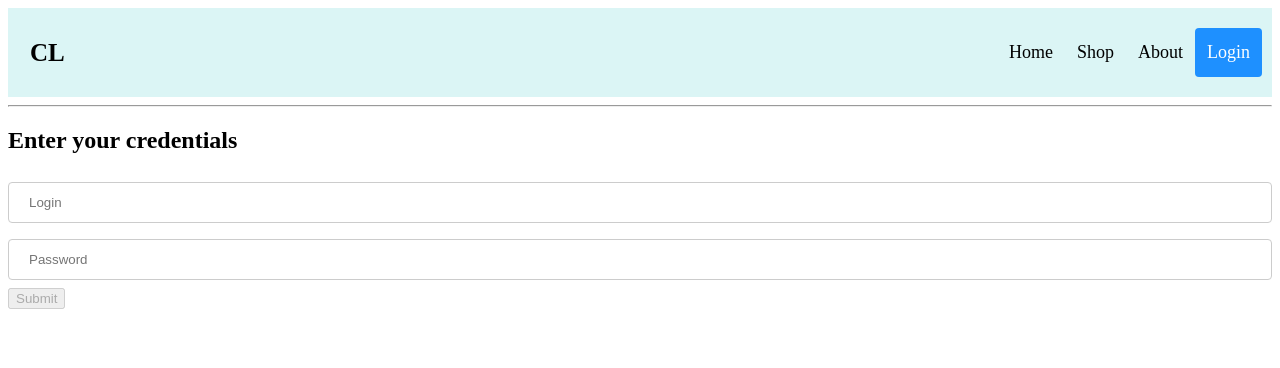
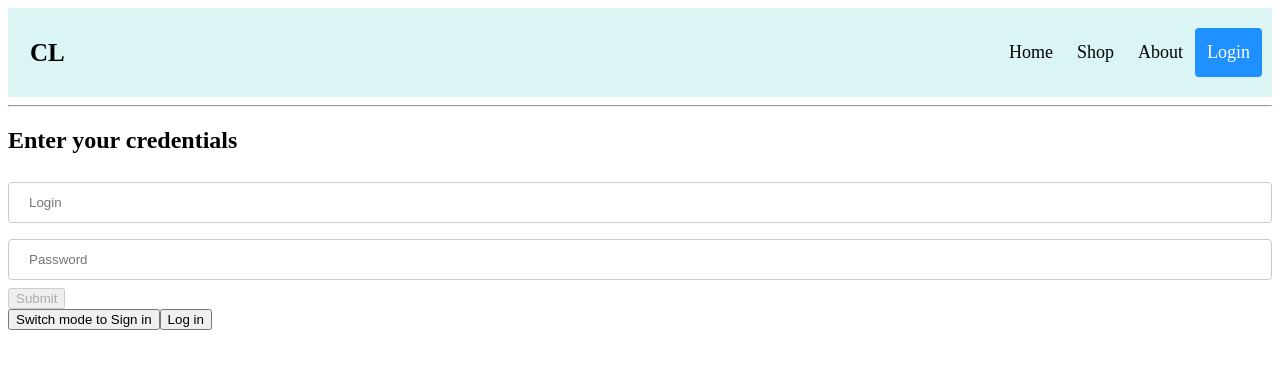
Before and after one commit to MichalFijak/stackblitz-starters-b5j7lp-angularWebsite, an Angular app: page /login in a window 1280 px wide. Shown: the top 368 px of the page. Built offline with nearby package versions, Linux system fonts and the light colour scheme.

Commit message:
added button switch mode

```diff
--- a/src/login/login.component.css
+++ b/src/login/login.component.css
@@ -29,3 +29,5 @@ div {
   background-color: #f2f2f2;
   padding: 20px;
 }
+.submitButton{
+}
--- a/src/login/login.component.ts
+++ b/src/login/login.component.ts
@@ -11,14 +11,16 @@ import { FormsModule, NgForm } from '@angular/forms';
     <form #authForm="ngForm" (ngSubmit)="onSubmit(authForm)" novalidate>
       <input type="text" placeholder="Login" name="login" ngModel required />
       <input type="text" placeholder="Password" name="password" ngModel required />
-      <button type="submit" [disabled]="!authForm.valid">Submit</button>
+      <button class="submitButton" type="submit" [disabled]="!authForm.valid">Submit</button>
     </form>
+    <button type="button" (click)="onSwitchMode()">Switch mode to {{isLoginMode ? 'Log in' : 'Sign in'}}</button>
+    <button type="button">{{isLoginMode ? 'Sign in' : 'Log in'}}</button>
   </main>
   `,
   styleUrls: ['./login.component.css'],
 })
 export class LoginComponent {
-
+  isLoginMode=false;
   public onSubmit(form: NgForm) {
     if (form.valid) {
       console.log(form.value);
@@ -26,4 +28,8 @@ export class LoginComponent {
       console.log('Form is invalid');
     }
   }
+  onSwitchMode()
+  {
+    this.isLoginMode=!this.isLoginMode;
+    }
 }
```
